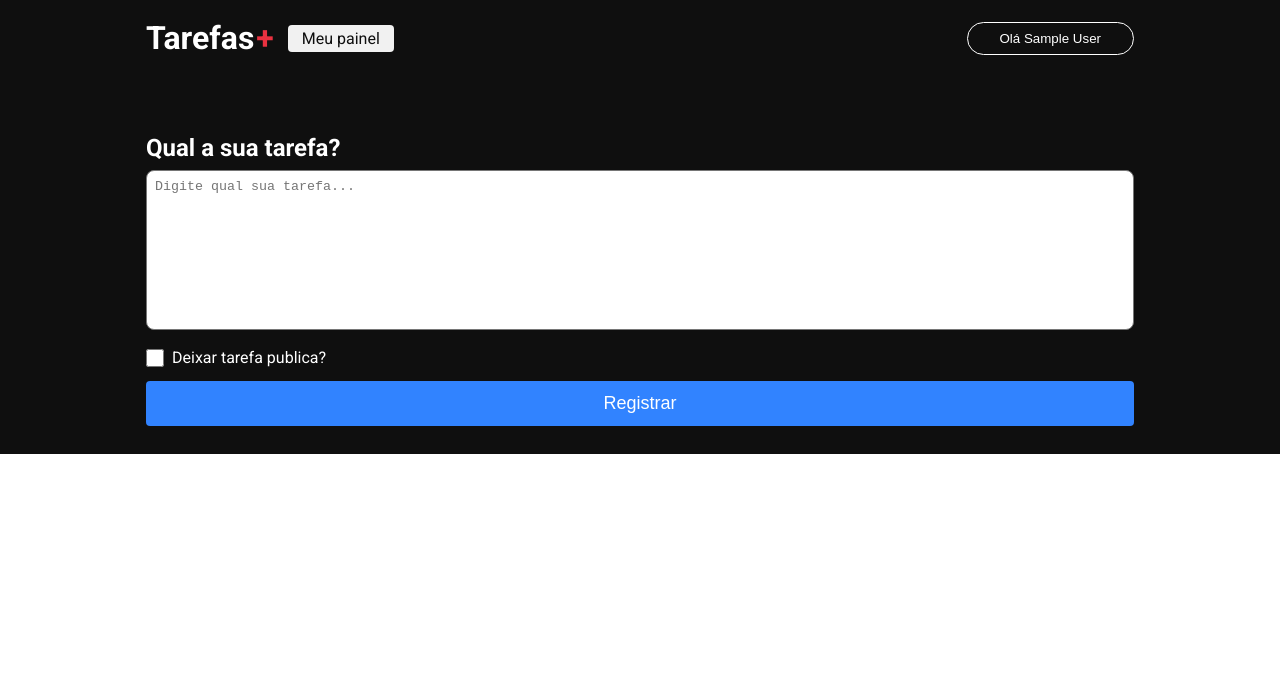
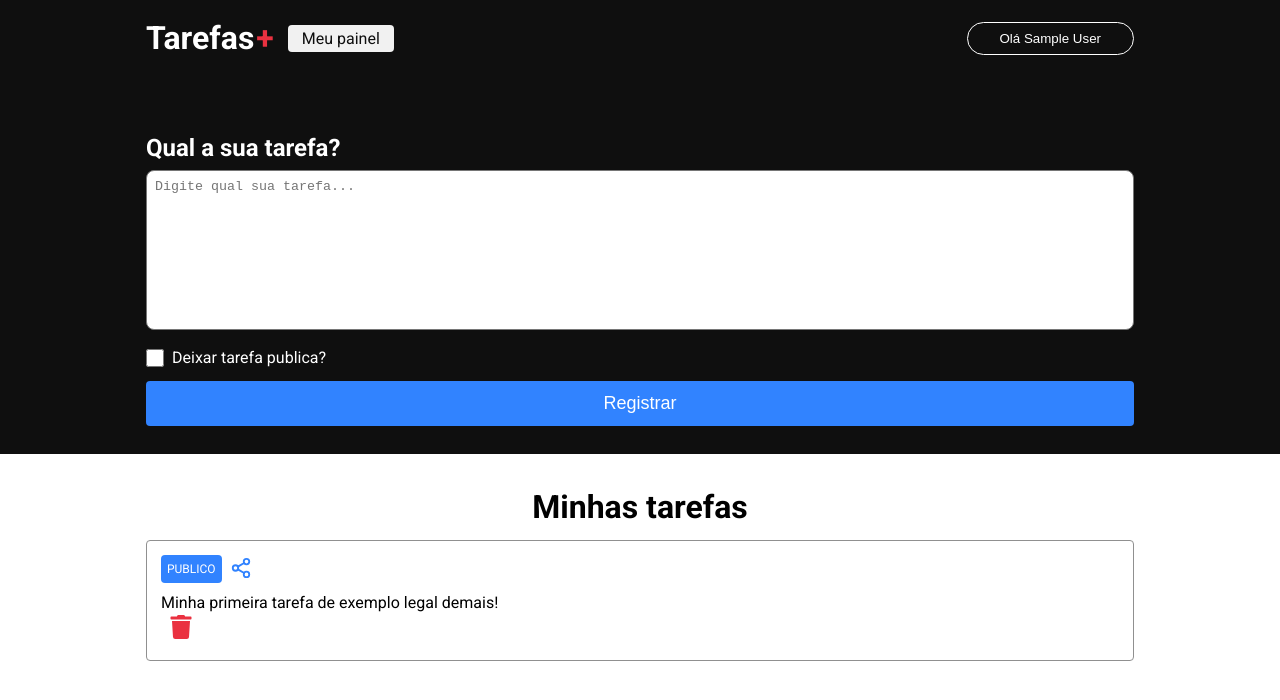
Before and after one commit to Vihgabiss/NextJS_projeto_tarefas, a Next.js app: page /dashboard in a window 1280 px wide. Shown: the top 700 px of the page. Built offline with nearby package versions, Linux system fonts and the light colour scheme; no server answers; sample sign-in values are in the browser's storage.

Commit message:
criado minhas tarefas em dashboard

```diff
--- a/package.json
+++ b/package.json
@@ -12,7 +12,8 @@
     "next": "14.2.5",
     "next-auth": "^4.24.7",
     "react": "^18",
-    "react-dom": "^18"
+    "react-dom": "^18",
+    "react-icons": "^5.2.1"
   },
   "devDependencies": {
     "@types/node": "^20",
--- a/src/pages/dashboard/index.tsx
+++ b/src/pages/dashboard/index.tsx
@@ -4,6 +4,9 @@
 
 import { getSession } from 'next-auth/react';
 import { Textarea } from '@/components/textarea';
+import { FiShare2 } from 'react-icons/fi';
+import { FaTrash } from 'react-icons/fa';
+
 
 export default function Dashboard(){
     return(
@@ -28,6 +31,31 @@
                         </form>
                     </div>
                 </section>
+
+                <section className={styles.taskContainer}>
+                    <h1>Minhas tarefas</h1>
+
+                    <article className={styles.task}>
+                        <div className={styles.tagContainer}>
+                            <label className={styles.tag}>PUBLICO</label>
+                            <button className={styles.shareButton}>
+                                <FiShare2
+                                size={22}
+                                color='#3183ff'/>
+                            </button>
+                        </div>
+
+                        <div className={styles.taskContent}>
+                            <p>Minha primeira tarefa de exemplo legal demais!</p>
+                            <button className={styles.trashButton}>
+                               <FaTrash
+                               size={24}
+                               color='#ea3140'/>
+                            </button>
+                        </div>
+
+                    </article>
+                </section>
             </main>
         </div>
     );
--- a/src/pages/dashboard/styles.module.css
+++ b/src/pages/dashboard/styles.module.css
@@ -49,3 +49,67 @@
     padding: 12px 0;
     font-size: 18px;
 }
+
+.taskContainer{
+    margin: 34px auto 0 auto;
+    padding: 0 18px;
+    width: 100%;
+    max-width: 1024px;
+    display: flex;
+    flex-direction: column;
+}
+
+.taskContainer a{
+    text-decoration: none;
+    color: #0f0f0f;
+}
+
+.taskContainer h1{
+    text-align: center;
+    font-size: 32px;
+    margin-bottom: 14px;
+}
+
+.task{
+    margin-bottom: 14px;
+    line-height: 150%;
+    display: flex;
+    flex-direction: column;
+    align-items: flex-start;
+    border: 1.5px solid #909090;
+    border-radius: 4px;
+    padding: 14px;
+}
+
+.tagContainer{
+    display: flex;
+    align-items: center;
+    justify-content: center;
+    margin-bottom: 8px;
+}
+
+.tag{
+    background-color: #3183ff;
+    padding: 2px 6px;
+    color: #fff;
+    border-radius: 4px;
+    font-size: 12px;
+}
+
+.shareButton{
+    background: transparent;
+    border: 0;
+    margin: 0 8px;
+    cursor: pointer;
+}
+
+.taskContent{
+    white-space: pre-wrap;
+}
+
+.trashButton{
+    cursor: pointer;
+    background: transparent;
+    border: 0;
+    margin: 0 8px;
+}
```
Also changed, not shown: 1 other file (tests, documents, lock files or other folders).
